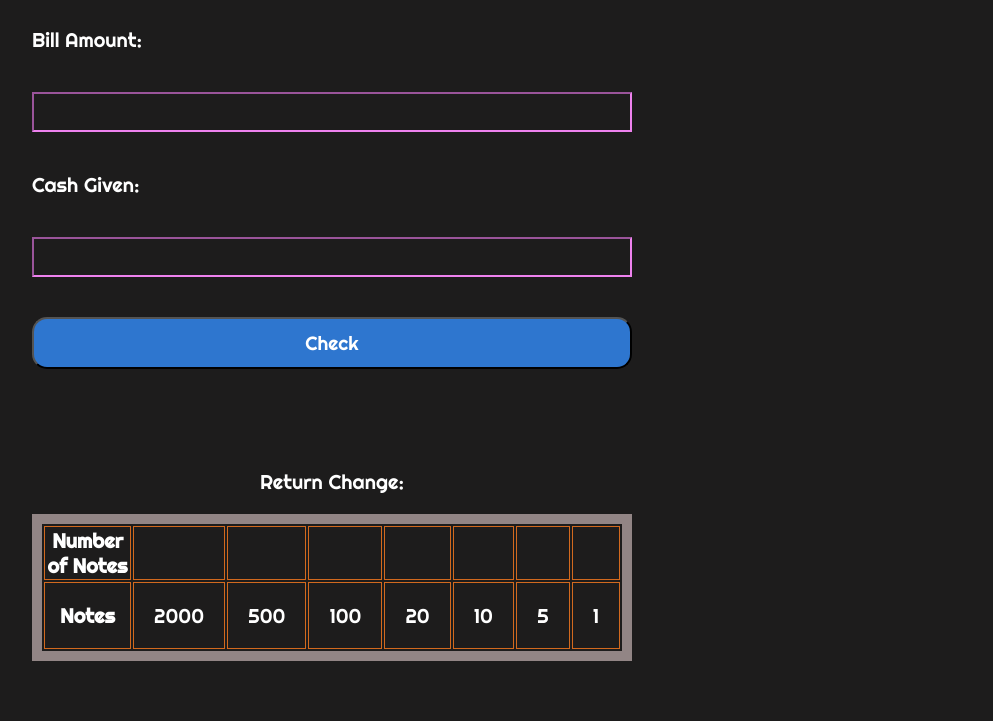
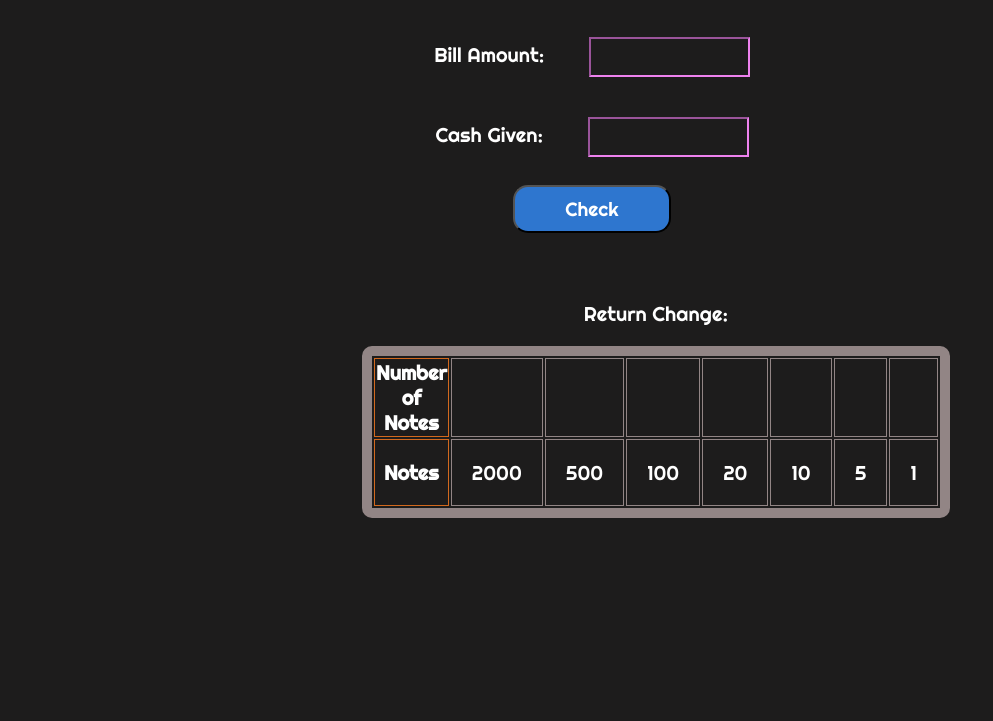
Before and after one commit to atulpatill/Mark-10-level-0, a plain HTML site: page index.html in a window 1280 px wide. Shown: the part 193-914 px from the top of the page, without its empty margins (48-1041 px from the left). After the commit the page ends 801 px from the top, so only its background shows below. Drawn offline with Linux system fonts and the light colour scheme.

Commit message:
style:updated

```diff
--- a/style.css
+++ b/style.css
@@ -2,14 +2,11 @@
   margin: 20px;
   background-color: rgb(29, 28, 28);
   font-family: 'Righteous', cursive;
+  color: white;
 }
-
 .container{
-  color: white;
-  display: flex;
-  flex-direction: column;
-  width: 50vw;
-
+  text-align: center;
+  padding: 50px;
 }
 
 #bill-amount{
@@ -25,7 +22,7 @@
   color: blueviolet;
 }
 .description{
-  color: darkslateblue;
+  color: rgb(122, 117, 156);
 }
 input{
   border-color: violet;
@@ -36,9 +33,8 @@ input:hover{
 }
 #check-button{
 
-  text-align: center;
-  padding: 12px;
-  color: white;
+  padding: 10px 50px;
+  margin: 8px 97px;
   border-radius: 15px  ;
 
   background:#2E76CF;
@@ -53,6 +49,8 @@ input:hover{
 
 }
 .change-table{
+  margin: 0px 300px;
+  border-radius: 10px;
   font-size: 20px;
   border: 10px solid rgb(146, 133, 133);
 }
@@ -60,7 +58,7 @@ label{
   font-size: 20px;
 }
 tr td{
-  border: 1px solid chocolate;
+  border: 1px solid rgb(146, 133, 133);
   padding: 20px;
 }
 tr th{
```
Also changed, not shown: index.html (+4 -0 lines).
